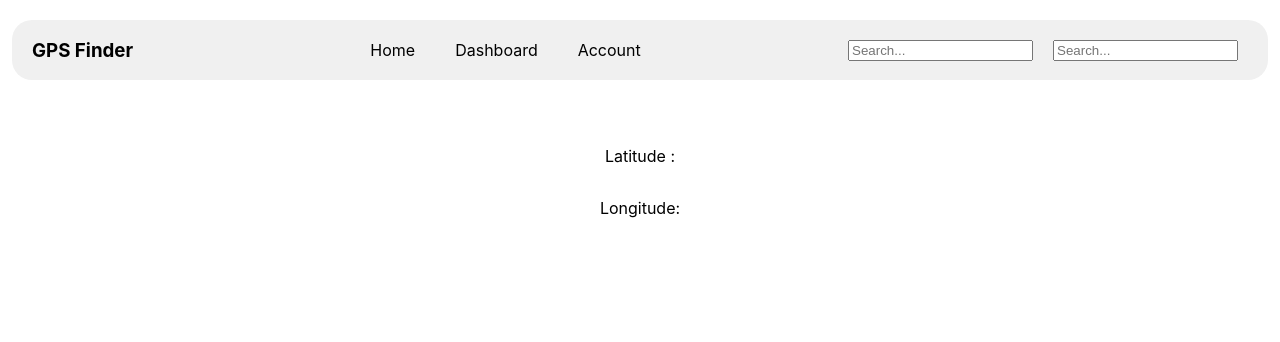
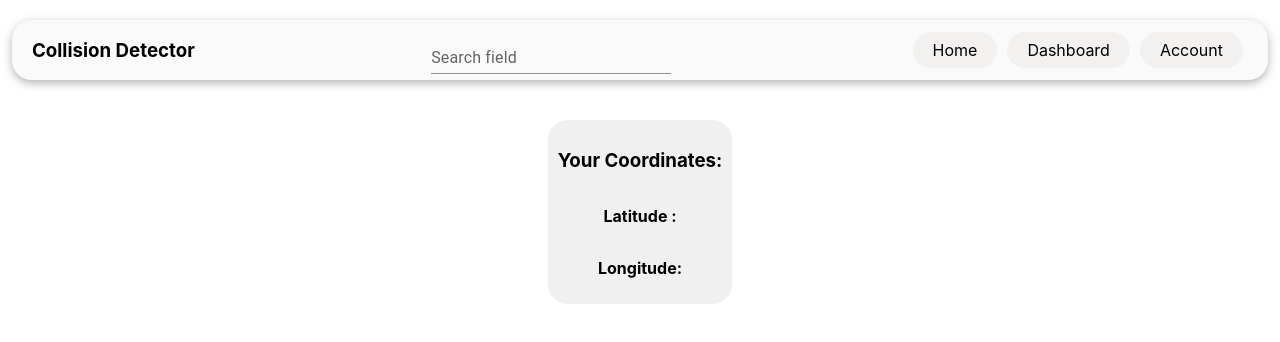
Before and after one commit to Prajal123/Transfinitte-Frontend, a React (Create React App) app: page /home in a window 1280 px wide. Shown: the top 342 px of the page. Built offline with nearby package versions, Linux system fonts and the light colour scheme; no server answers; sample sign-in values are in the browser's storage.

Commit message:
Styling changes

```diff
--- a/src/Components /HomePage.js
+++ b/src/Components /HomePage.js
@@ -1,6 +1,5 @@
 import Navbar from './Navbar';
 import MapComponent from './MapComponent';
-import Card from './Card';
 import React, { useState, useEffect } from 'react';
 import axios from 'axios';
 import { useNavigate } from 'react-router-dom';
@@ -101,6 +100,7 @@ const navigate=useNavigate();
       <div className="Home">
         <div className="left-Home">
           <div className="cards-container">
+            <h3>Your Coordinates:</h3>
             <p>Latitude :{latitude}</p>
             <p>Longitude: {longitude}</p>
           </div>
--- a/src/Components /LoginComponent.js
+++ b/src/Components /LoginComponent.js
@@ -1,5 +1,12 @@
 import React, { useState, useEffect } from 'react';
-import { Button, TextField, Typography, Snackbar, SnackbarContent, IconButton } from '@mui/material';
+import {
+  Button,
+  TextField,
+  Typography,
+  Snackbar,
+  SnackbarContent,
+  IconButton,
+} from '@mui/material';
 import { Close as CloseIcon } from '@mui/icons-material';
 import axios from 'axios';
 import { useNavigate } from 'react-router-dom';
@@ -52,10 +59,10 @@ const LoginComponent = () => {
         otp: otp,
       });
 
-      if (response.status === 200 || response.status==201) {
+      if (response.status === 200 || response.status === 201) {
         // Redirect the user to the "/home" route upon successful login
-        localStorage.setItem('token',response.data.token);
-        localStorage.setItem('mobileNumber',response.data.mobileNumber);
+        localStorage.setItem('token', response.data.token);
+        localStorage.setItem('mobileNumber', response.data.mobileNumber);
         navigate('/home');
 
         // Display a success message
@@ -70,7 +77,6 @@ const LoginComponent = () => {
     }
   };
 
-
   useEffect(() => {
     // Use this effect to navigate the user to "/home" if needed.
     // Example:
@@ -79,7 +85,14 @@ const LoginComponent = () => {
 
   return (
     <div className="container">
-      <div className="left-container">Welcome to the GPS Finder App</div>
+      <div className="left-container">
+        <img
+          src="https://media.istockphoto.com/id/1191253526/vector/navigation-app-gps-location-concepts-hand-holding-mobile-phone-with-city-map-and-labels.jpg?s=170667a&w=0&k=20&c=zZEaF3rc_ZUH85w17dmEa_4wvXMpxnfx4mn3xK7uEe4="
+          alt="Collision Tracker"
+        />
+        <h2>Collision Tracker using GPS</h2>
+        <h6>An Application to detect collision of vehicles at Airport!!</h6>
+      </div>
       <div className="right-container">
         <div className="login-container">
           <Typography>Please fill the following credentials</Typography>
@@ -90,6 +103,7 @@ const LoginComponent = () => {
             value={phoneNumber}
             onChange={(e) => setPhoneNumber(e.target.value)}
             required
+            size='large'
           />
           {showOTPField ? (
             <div className="otp-container">
@@ -101,21 +115,13 @@ const LoginComponent = () => {
                 onChange={(e) => setOtp(e.target.value)}
                 required
               />
-              <Button
-                className="submit-button"
-                variant="contained"
-                onClick={handleVerifyOTP}
-              >
+              <Button className="submit-button" variant="contained" onClick={handleVerifyOTP}>
                 Submit
               </Button>
             </div>
           ) : (
             <div className="otp-button-container">
-              <Button
-                className="otp-button"
-                variant="contained"
-                onClick={handleSendOTP}
-              >
+              <Button className="otp-button" variant="contained" onClick={handleSendOTP}>
                 Send OTP
               </Button>
             </div>
--- a/src/Components /Navbar.js
+++ b/src/Components /Navbar.js
@@ -1,21 +1,24 @@
+import { TextField } from '@mui/material';
 import React from 'react';
 // import './main-style.css';
 const Navbar = () => {
   return (
     <>
-      <div className="navigation-items" style={{marginBottom:'40px'}}>
+      <div className="navigation-items" style={{ marginBottom: '40px' }}>
         <div className="navigation">
           <div className="left-section">
-            <h3>GPS Finder</h3> {/* Name "GPS Finder" */}
+            <h3>Collision Detector</h3> {/* Name "GPS Finder" */}
+          </div>
+
+          <div className="search-section">
+            <TextField id="standard-search" label="Search field" type="search" variant="standard" />
           </div>
           <div className="items">
-            <ul>Home</ul>
-            <ul>Dashboard</ul>
-            <ul>Account</ul>
-          </div>
-          <div className="search-section">
-            <input type="text" placeholder="Search..." />
-            <input type="text" placeholder="Search..." />
+            <div className="button-items">
+              <ul className="button-item">Home</ul>
+              <ul className="button-item">Dashboard</ul>
+              <ul className="button-item">Account</ul>
+            </div>
           </div>
         </div>
       </div>
--- a/src/Components /main-style.css
+++ b/src/Components /main-style.css
@@ -8,7 +8,7 @@ html, body {
     display: flex;
     justify-content: center;
     align-items: center;
-    background-color: #f0f0f0;
+    background-color: white;
     height: 100vh;
   }
 
@@ -38,10 +38,10 @@ html, body {
     flex-direction: column;
     justify-content: center;
     align-items: center;
-    background-color: #ffffff;
+    background-color: #fcfcfc;
     border: 1px solid #ccc;
     border-radius: 8px;
-    box-shadow: 0px 3px 10px rgba(0, 0, 0, 0.1);
+    box-shadow: 0px 3px 10px rgba(0, 0, 0, 0.5);
     height: 250px;
     width: 45%;
     margin: 20px; /* Add margin for spacing between elements */
@@ -83,7 +83,8 @@ html, body {
     align-items: center;
     flex-direction: row;
     height: 60px;
-    background-color: #f0f0f0;
+    background-color: #fafafa;
+    box-shadow: 0px 3px 10px rgba(0, 0, 0, 0.3);
     border-radius: 20px;
     width: 95%;
     padding: 0 20px; /* Added padding to create space between sections */
@@ -101,6 +102,29 @@ html, body {
   .items {
     display: flex;
     flex-direction: row;
+    align-items: center;
+  }
+
+  .button-items {
+    display: flex;
+    justify-content: space-evenly;
+    align-items: center;
+  }
+
+  .button-item {
+    background-color: #f3f0f0;
+    border-radius: 20px;
+    display: flex;
+    justify-content: center;
+    align-items: center;
+    padding: 8px 20px; /* Add padding to create space around the buttons */
+    cursor: pointer; /* Add a pointer cursor on hover */
+    margin: 0 5px; /* Add margin between the buttons */
+    transition: background-color 0.3s; /* Smooth background color transition on hover */
+  }
+
+  .button-item:hover {
+    background-color: #f0f0f0; /* Change the background color on hover */
   }
 
   .search-section {
@@ -134,5 +158,10 @@ html, body {
     display: flex;
     flex-direction: column;
     align-items: center;
+    justify-content: center;
     padding: 10px;
+    background-color: #f0f0f0;
+    border-radius: 20px;
+    font-weight: bold;
+
   }
```
Also changed, not shown: src/Components /Untitled design.png (added), src/Components /landing_image.jpg (added).
